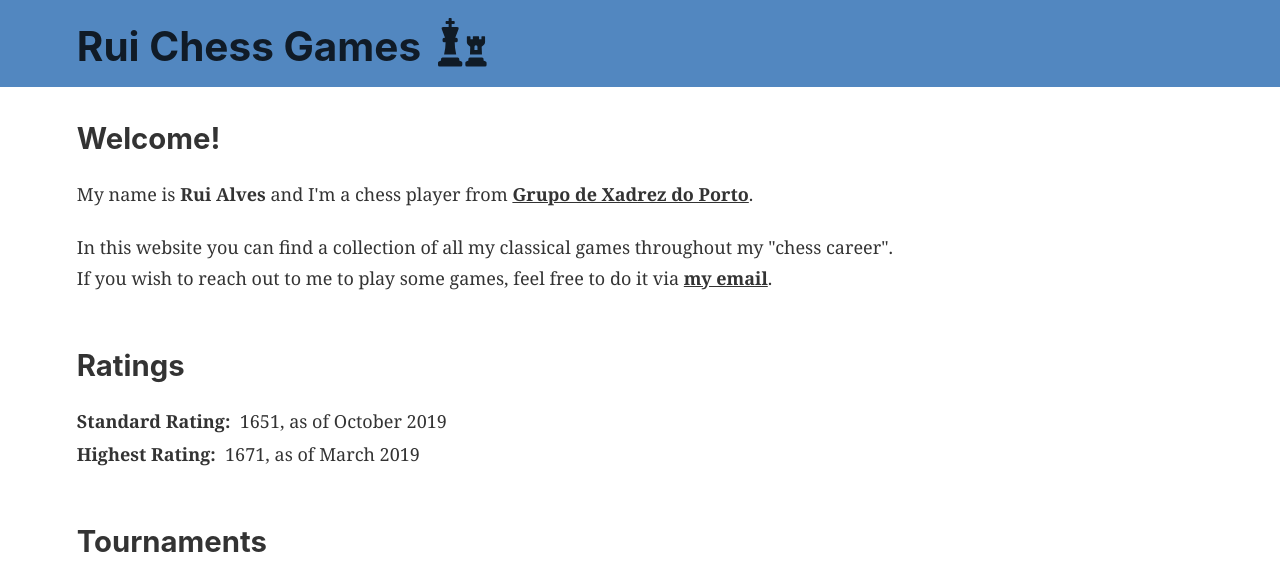
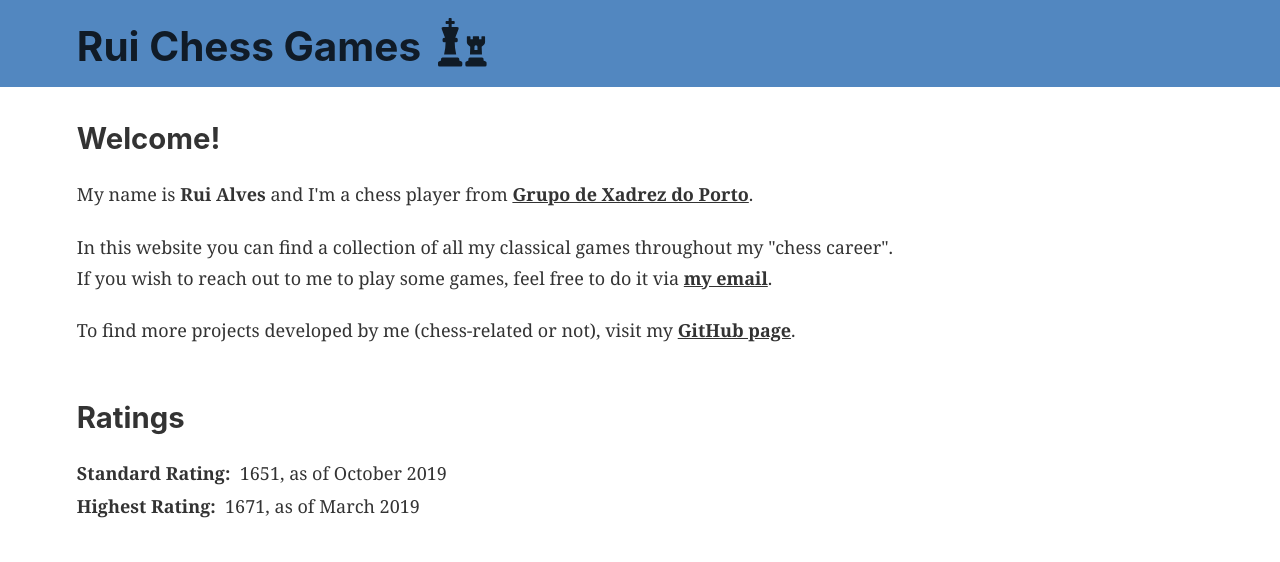
Before and after one commit to xRuiAlves/chess-games, a Gatsby site: page / in a window 1280 px wide. Shown: the top 562 px of the page. Built offline with nearby package versions, Linux system fonts and the light colour scheme; Gatsby itself is replaced by a stand-in of ours.

Commit message:
Add reference to GitHub in home page

```diff
--- a/src/components/welcome.js
+++ b/src/components/welcome.js
@@ -17,6 +17,12 @@
                 If you wish to reach out to me to play some games, feel free to do it
                 via <a className="emphasized-anchor" href="mailto:ruialves.esrt.98@gmail.com">my email</a>.
             </p>
+            <p>
+                To find more projects developed by me (chess-related or not), visit my{" "}
+                <a className="emphasized-anchor" target="_blank" rel="noopener noreferrer" href="https://github.com/xRuiAlves">
+                    GitHub page
+                </a>.
+            </p>
         </>
 );
 
```
